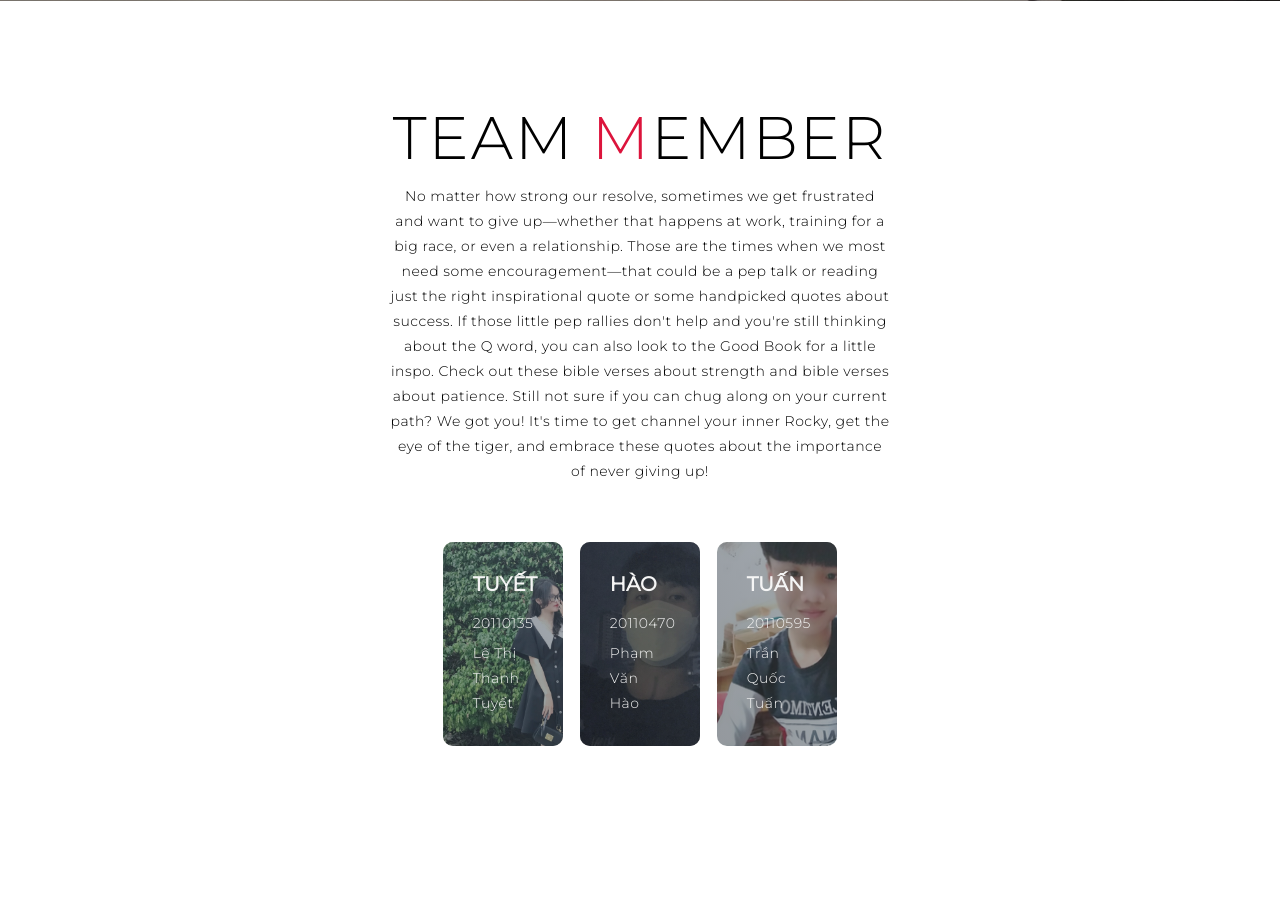
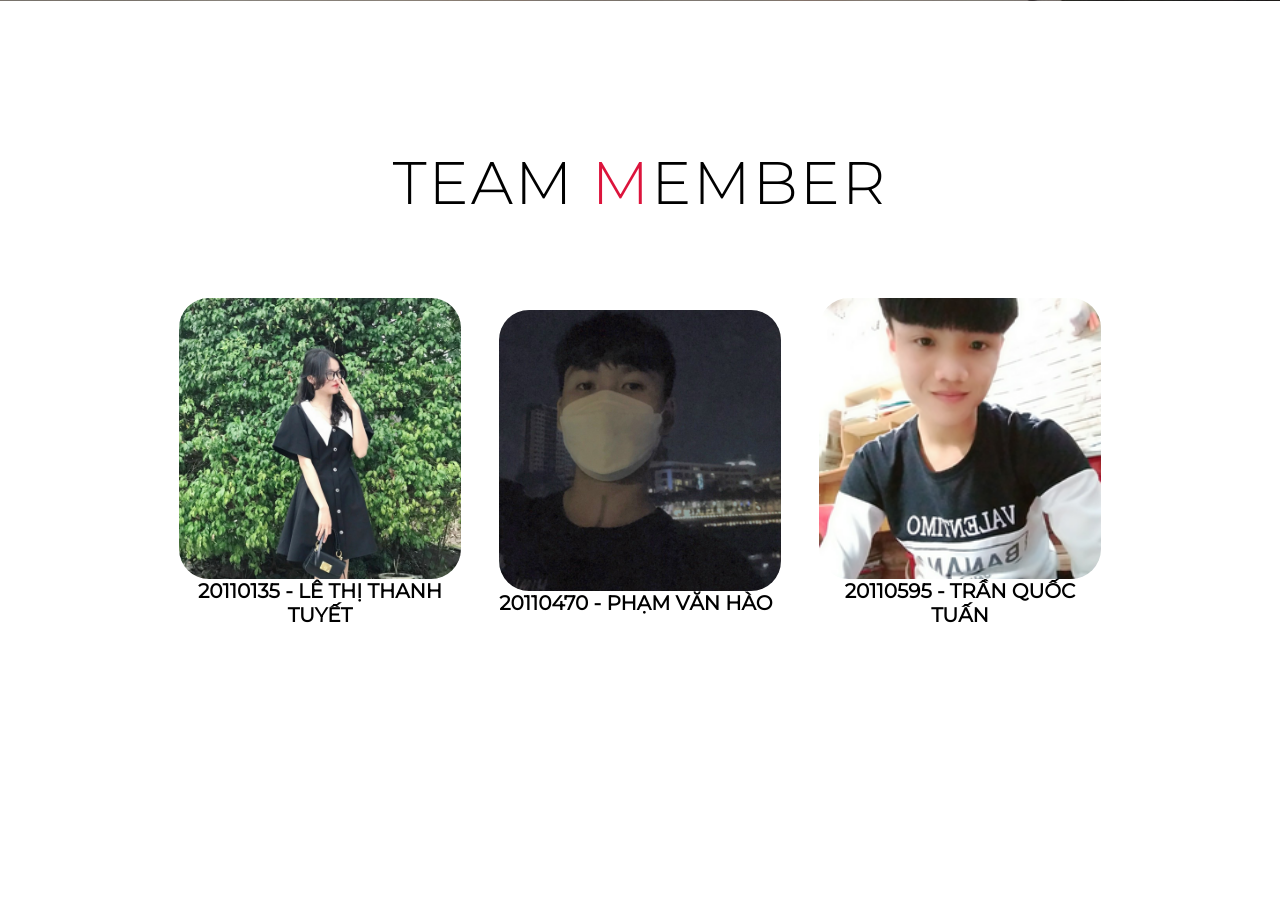
Before and after one commit to pvhao2002/group3cotho, a PHP site: page / in a window 1280 px wide. Shown: the part 799-1701 px from the top of the page. Run offline with PHP 8.4, Linux system fonts and the light colour scheme.

Commit message:
update index.html and style.css

```diff
--- a/index.html
+++ b/index.html
@@ -55,35 +55,20 @@
         <div class="services container">
             <div class="service-top">
                 <h1 class="section-title">Team <span>M</span>ember</h1>
-                <p>No matter how strong our resolve, sometimes we get frustrated and want to give up—whether that
-                    happens at work, training
-                    for a big race, or even a relationship. Those are the times when we most need some
-                    encouragement—that could be a pep
-                    talk or reading just the right inspirational quote or some handpicked quotes about success. If those
-                    little pep rallies
-                    don't help and you're still thinking about the Q word, you can also look to the Good Book for a
-                    little inspo. Check out
-                    these bible verses about strength and bible verses about patience. Still not sure if you can chug
-                    along on your current
-                    path? We got you! It's time to get channel your inner Rocky, get the eye of the tiger, and embrace
-                    these quotes about
-                    the importance of never giving up!</p>
+
             </div>
             <div class="service-bottom">
                 <div class="service-item">
-                    <h2>Tuyết</h2>
-                    <p>20110135</p>
-                    <p>Lê Thị Thanh Tuyết</p>
+                    <img class="imga" src="./img/tuyet.jpg" alt="bg">
+                    <h2>20110135 - Lê Thị Thanh Tuyết</h2>
                 </div>
                 <div class="service-item">
-                    <h2>Hào</h2>
-                    <p>20110470</p>
-                    <p>Phạm Văn Hào</p>
+                    <img src="./img/hao.jpg" alt="bg">
+                    <h2>20110470 - Phạm Văn Hào</h2>
                 </div>
                 <div class="service-item">
-                    <h2>Tuấn</h2>
-                    <p>20110595</p>
-                    <p>Trần Quốc Tuấn</p>
+                    <img src="./img/tuan.png" alt="bg">
+                    <h2>20110595 - Trần Quốc Tuấn</h2>
                 </div>
             </div>
         </div>
--- a/style.css
+++ b/style.css
@@ -330,26 +330,14 @@
     align-items: flex-start;
     justify-content: left;
     flex-direction: column;
-    padding: 30px;
+    padding: 0px;
     border-radius: 10px;
-    background-size: cover;
-    margin: 10px 5%;
+    margin: 0;
     position: relative;
     z-index: 1;
     overflow: hidden;
 }
 
-#services .service-item:nth-child(1) {
-    background-image: url(./img/tuyet.jpg);
-}
-
-#services .service-item:nth-child(2) {
-    background-image: url(./img/hao.jpg);
-}
-
-#services .service-item:nth-child(3) {
-    background-image: url(./img/tuan.png);
-}
 
 
 #services .service-item::after {
@@ -359,22 +347,32 @@
     top: 0;
     height: 100%;
     width: 100%;
-    background-image: linear-gradient(60deg, #29323c 0%, #485563 100%);
+    background-image: white;
     opacity: .5;
     z-index: -1;
 }
 
+
 #services .service-item h2 {
     font-size: 2rem;
-    color: whitesmoke;
+    color: black;
     margin-bottom: 10px;
     text-transform: uppercase;
+    text-align: center;
+    justify-content: center;
 }
 
+#services .service-item img {
+    border-radius: 30px;
+    opacity: .99;
+    image-rendering: auto;
+}
+
+/*
 #services .service-item p {
     color: whitesmoke;
     text-align: left;
-}
+} */
 
 /* End Services Section */
 
```
Also changed, not shown: other parts of index.html (+17 -4 lines).
